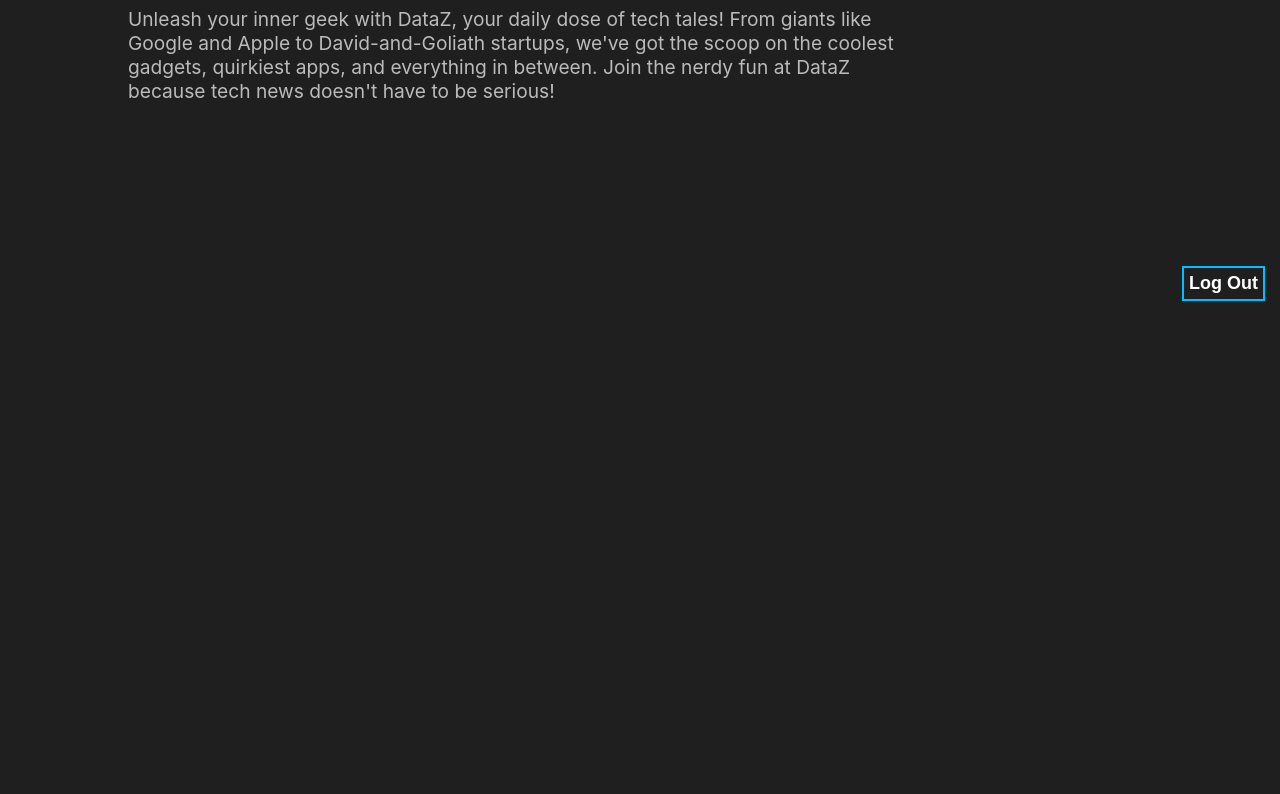
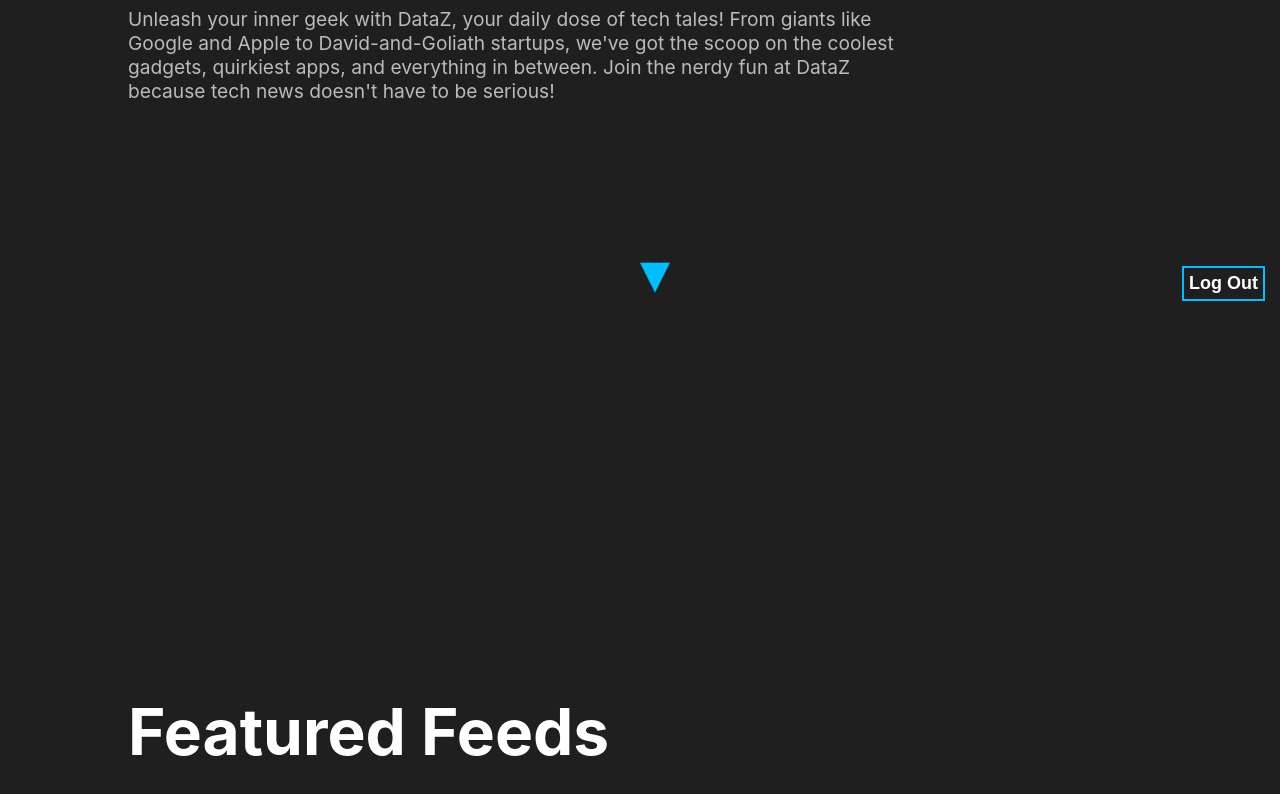
Before and after one commit to tevynaugustin/AI-Hub, a React (Create React App) app: page /Home in a window 1280 px wide. Shown: the part 484-1278 px from the top of the page. Before the commit the page ends 800 px from the top, so only its background shows below. Built offline with nearby package versions, Linux system fonts and the light colour scheme.

Commit message:
more updates

```diff
--- /dev/null
+++ b/src/components/Featured News/featuredfeed.css
@@ -0,0 +1,41 @@
+/* NewsGrid.css */
+
+.news-grid {
+    display: grid;
+    grid-template-columns: repeat(auto-fill, minmax(300px, 1fr));
+    gap: 20px;
+    margin: 20px;
+  }
+
+  .news-item {
+    overflow: hidden;
+    border-radius: 8px;
+    box-shadow: 0 4px 8px rgba(0, 0, 0, 0.1);
+  }
+
+  .news-item img {
+    width: 100%;
+    height: 200px;
+    object-fit: cover;
+  }
+
+  .news-content {
+    padding: 15px;
+  }
+
+  .news-content h2 {
+    font-size: 1.5rem;
+    margin-bottom: 10px;
+  }
+
+  .news-content p {
+    color: #555;
+  }
+
+  .news-content a {
+    color: #0080ff;
+    text-decoration: none;
+    font-weight: bold;
+    display: block;
+    margin-top: 10px;
+  }
--- /dev/null
+++ b/src/components/Featured News/featuredfeed.jsx
@@ -0,0 +1,23 @@
+import React from "react";
+import "./featuredfeed.css";
+
+const Featuredfeed = ({ articles }) => {
+  return (
+    <div className="news-grid">
+      {/* {articles.map((article, index) => (
+        <div key={index} className="news-item">
+          <img src={article.image} alt={article.title} />
+          <div className="news-content">
+            <h2>{article.title}</h2>
+            <p>{article.description}</p>
+            <a href={article.url} target="_blank" rel="noopener noreferrer">
+              Read more
+            </a>
+          </div>
+        </div>
+      ))} */}
+    </div>
+  );
+};
+
+export default Featuredfeed;
--- a/src/components/Home/Home.css
+++ b/src/components/Home/Home.css
@@ -80,3 +80,34 @@
 .home-container {
   height: 100%;
 }
+
+.floating-arrow {
+  position: absolute;
+  bottom: 20px;
+  left: 50%;
+  transform: translateX(-50%);
+  width: 30px;
+  height: 30px;
+  background-color: #00bfff;
+  clip-path: polygon(50% 100%, 0% 0%, 100% 0%);
+  animation: floatUpDown 2s infinite ease-in-out;
+}
+
+@keyframes floatUpDown {
+  0%, 100% {
+    transform: translateY(0);
+  }
+  50% {
+    transform: translateY(-10px);
+  }
+}
+
+.featured-feeds {
+  position: relative;
+  top: 700px;
+  margin-left: 10%;
+}
+.featured-feeds .featured-feeds-title {
+  font-size: 4rem;
+  color: #fff;
+}
--- a/src/components/Home/Home.jsx
+++ b/src/components/Home/Home.jsx
@@ -1,11 +1,13 @@
+// Imports
 import React from "react";
 import { getAuth, signOut } from "firebase/auth";
 import { NavLink, useNavigate } from "react-router-dom";
 import "./Home.css";
 import Navbar from "../navbar/navbar";
-import Typewriter from 'typewriter-effect';
-import bgImg from './landing-video.mp4';
-
+import Typewriter from "typewriter-effect";
+import bgImg from "./landing-video.mp4";
+import Featuredfeed from "../Featured News/featuredfeed";
+// ------------------------------------------------------------------------------------------------------------
 
 function Home() {
   const auth = getAuth();
@@ -23,50 +25,83 @@ function Home() {
     // const uid = user.uid;
   }
 
+  // Log Out Function
   const handleLogOut = () => {
     signOut(auth)
       .then(() => {
         navigate("/Signin");
       })
       .catch((error) => {
-      console.error("Error Signing Out:", error)
-    })
+        console.error("Error Signing Out:", error);
+      });
+  };
+  // --------------------------------------------------------------------------------------------------------------------
+
+  // Function for floating arrow
+  const scrollToFeaturedFeeds = () => {
+    const featuredFeedsTitle = document.getElementById('featured-feeds-title');
+
+    if (featuredFeedsTitle) {
+      featuredFeedsTitle.scrollIntoView({
+        behavior: 'smooth',
+        block: 'start',
+        inline: 'start'
+      });
     }
+  }
+  // --------------------------------------------------------------------------------------------------------------------
 
   return (
     <div>
       <Navbar />
       <div className="home-body">
         <div className="landing-photo">
-          <video autoPlay loop muted style={{
+          <video
+            autoPlay
+            loop
+            muted
+            style={{
               objectFit: "cover",
               height: "425px",
               width: "100%",
               opacity: "0.5",
-            borderBottom: "5px solid #0080ff"
-          }}>
-            <source src={bgImg} type="video/mp4"/>
+              borderBottom: "5px solid #0080ff",
+            }}
+          >
+            <source src={bgImg} type="video/mp4" />
             Your Browser does not support the video tag
           </video>
         </div>
         <h1 className="welcome-msg">
-      <Typewriter onInit={(typewriter) => {
-  typewriter.typeString(`Hey, `)
+          <Typewriter
+            onInit={(typewriter) => {
+              typewriter
+                .typeString(`Hey, `)
                 .start()
                 .typeString(`<span class="displayName">${displayName}</span>!`)
                 .start();
-}} />
-
+            }}
+          />
         </h1>
         <p className="introduction">
-          Unleash your inner geek with
-          DataZ, your daily dose of tech tales! From giants like Google and
-          Apple to David-and-Goliath startups, we've got the scoop on the
-          coolest gadgets, quirkiest apps, and everything in between. Join the
-          nerdy fun at DataZ because tech news doesn't have to be serious!
+          Unleash your inner geek with DataZ, your daily dose of tech tales!
+          From giants like Google and Apple to David-and-Goliath startups, we've
+          got the scoop on the coolest gadgets, quirkiest apps, and everything
+          in between. Join the nerdy fun at DataZ because tech news doesn't have
+          to be serious!
         </p>
 
-        <button className="logOut" onClick={handleLogOut}>Log Out</button>
+        <button className="logOut" onClick={handleLogOut}>
+          Log Out
+        </button>
+
+        {/* Floating Arrow */}
+        <div className="floating-arrow" onClick={scrollToFeaturedFeeds}></div>
+
+        <div className="featured-feeds">
+          <h1 id="featured-feeds-title" className="featured-feeds-title">Featured Feeds</h1>
+          <Featuredfeed/>
+        </div>
       </div>
     </div>
   );
--- a/src/components/Signin/Signin.css
+++ b/src/components/Signin/Signin.css
@@ -15,6 +15,13 @@
     box-shadow: 0 4px 8px rgba(0, 0, 0, 0.3); /* Slightly stronger box shadow for depth */
     background-color: #333; /* Dark background color inside the container */
     animation: fadeInDown 0.5s ease-in-out; /* Fade in from top animation */
+  }
+
+  .sign-in-header .sign-in-title {
+    color: #00bfff;
+    margin-bottom: 15px;
+    margin-top: 0;
+    text-align: center;
   }
 
   @keyframes fadeInDown {
--- a/src/components/Signin/Signin.jsx
+++ b/src/components/Signin/Signin.jsx
@@ -47,6 +47,9 @@ function Signin() {
   return (
     <div className="sign-in-body">
     <div className="sign-in-container">
+      <div className="sign-in-header">
+      <h2 className="sign-in-title">Log in</h2>
+      </div>
       <form onSubmit={handleSignIn}>
         <label htmlFor="email">Enter your email</label>
         <input
--- a/src/components/Signup/Signup.jsx
+++ b/src/components/Signup/Signup.jsx
@@ -97,7 +97,7 @@ function Signup() {
           <button type="submit">Sign up</button>
 
           <p>
-            Or <NavLink to={"/Signin"}>Sign in</NavLink>
+            Or <NavLink to={"/Signin"}>Log in</NavLink>
           </p>
 
           {errorMessage && <p className="error-message">{errorMessage}</p>}
```
Lines whose indentation alone changed are shown as unchanged.
